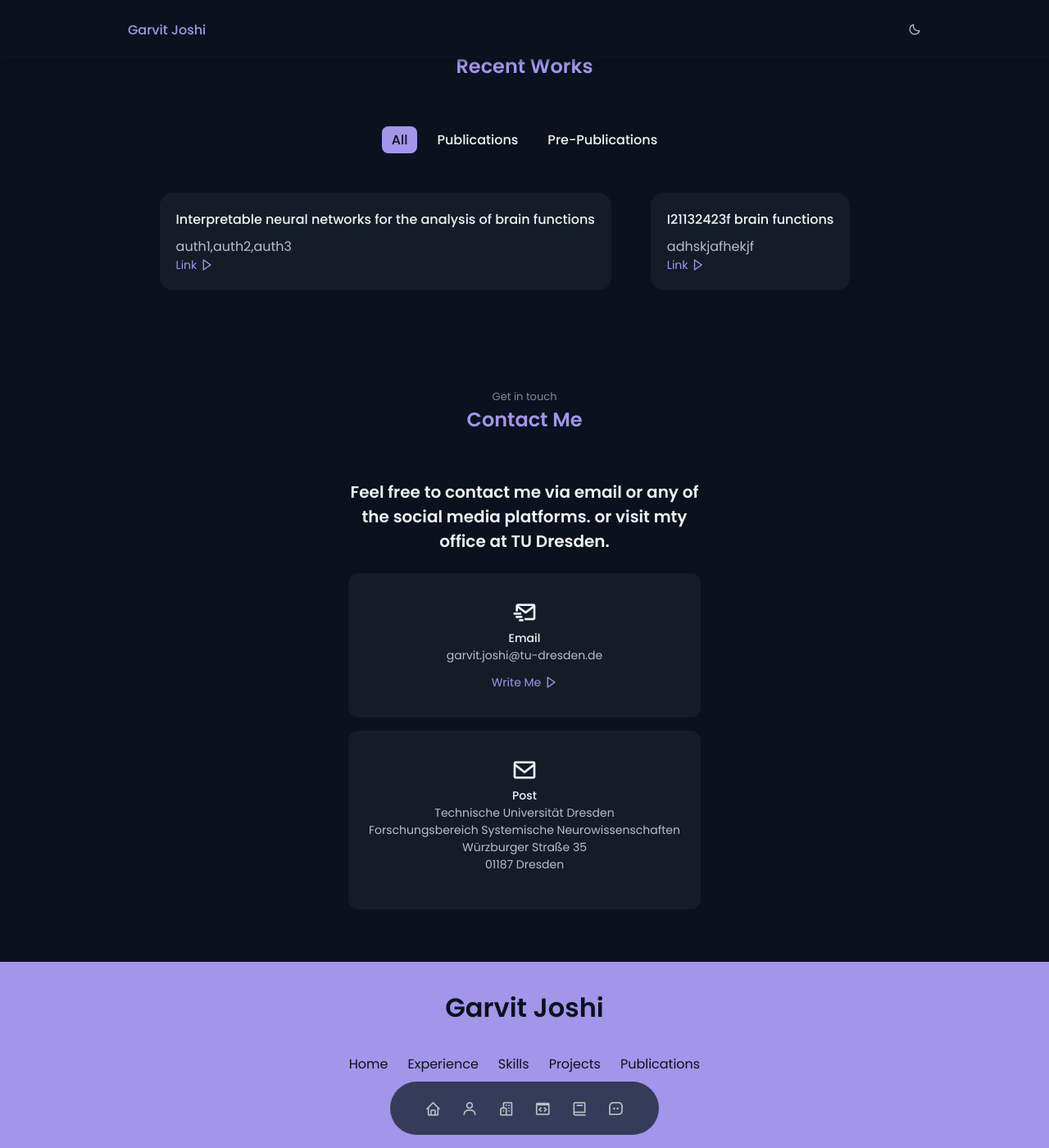
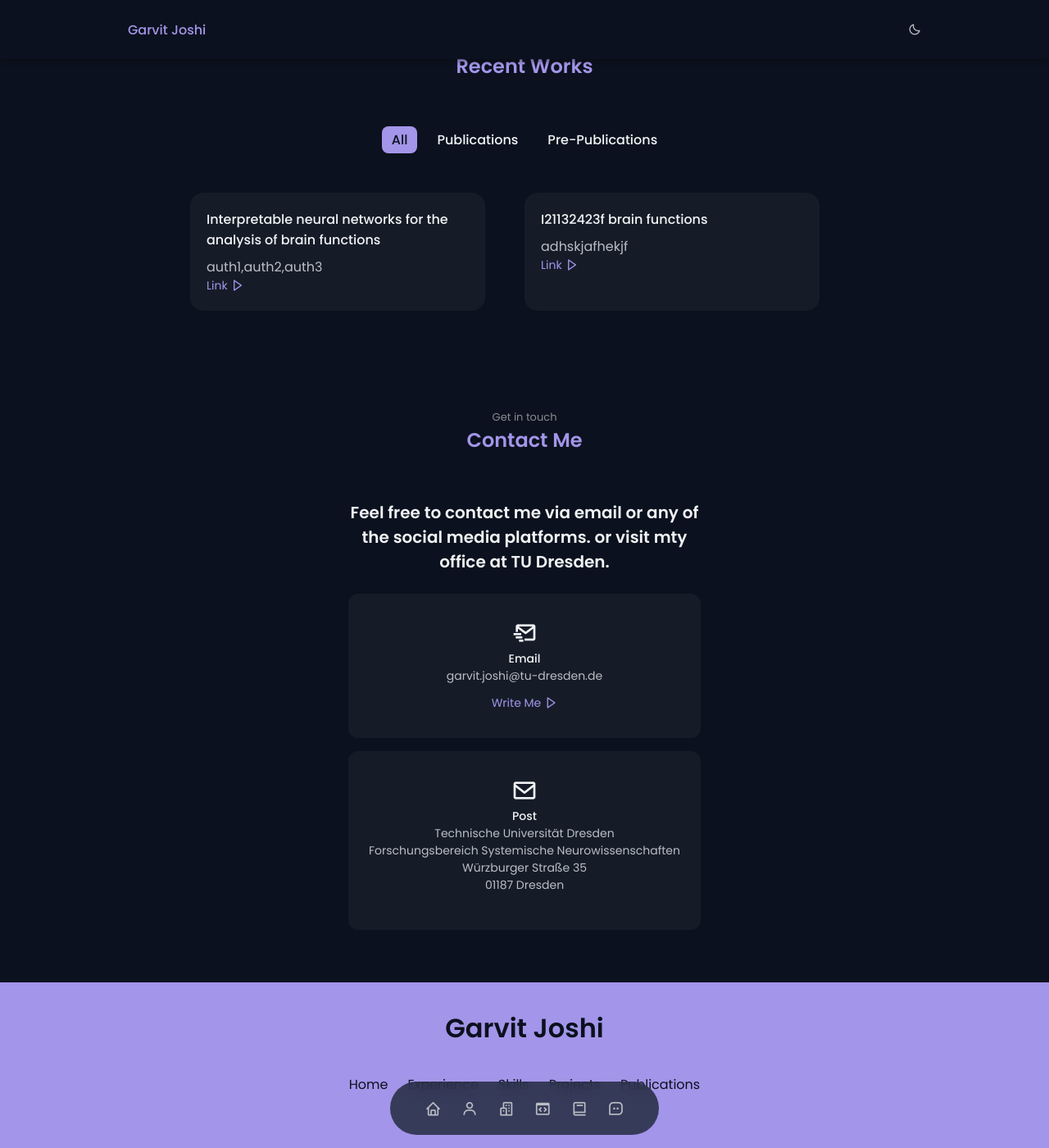
Before and after one commit to joshigarvitgh/profile, a Jekyll site: the page built from index.html, in a window 1280 px wide and 1400 px high, scrolled down 5296 px. Shown: the whole window at 82% size. Built offline with Jekyll 4.4.1, drawn with Linux system fonts in a browser that asks for light colours; nearby versions of some CDN libraries.

Commit message:
css test fix 1

```diff
--- a/_layouts/default.html
+++ b/_layouts/default.html
@@ -257,12 +257,12 @@
                     .cs {
                       word-wrap:break-word;
                       overflow-wrap: break-word;
-                      width: 15vw;
+                      width: 25vw;
                     }
                     </style>
                 {% for publication in site.data.publications %}
                 <div class="work__card {{publication.type}}">
-                    <h2 class="work__title">{{publication.name}}</h3>
+                    <h2 class="work__title cs">{{publication.name}}</h3>
                     <div>{{publication.auth}}</div>
                     <a href="{{publication.demo}}" class="work__button">
                         Link <i class='bx bx-right-arrow work__icon'></i>
```
Also changed, not shown: 2 other files.
